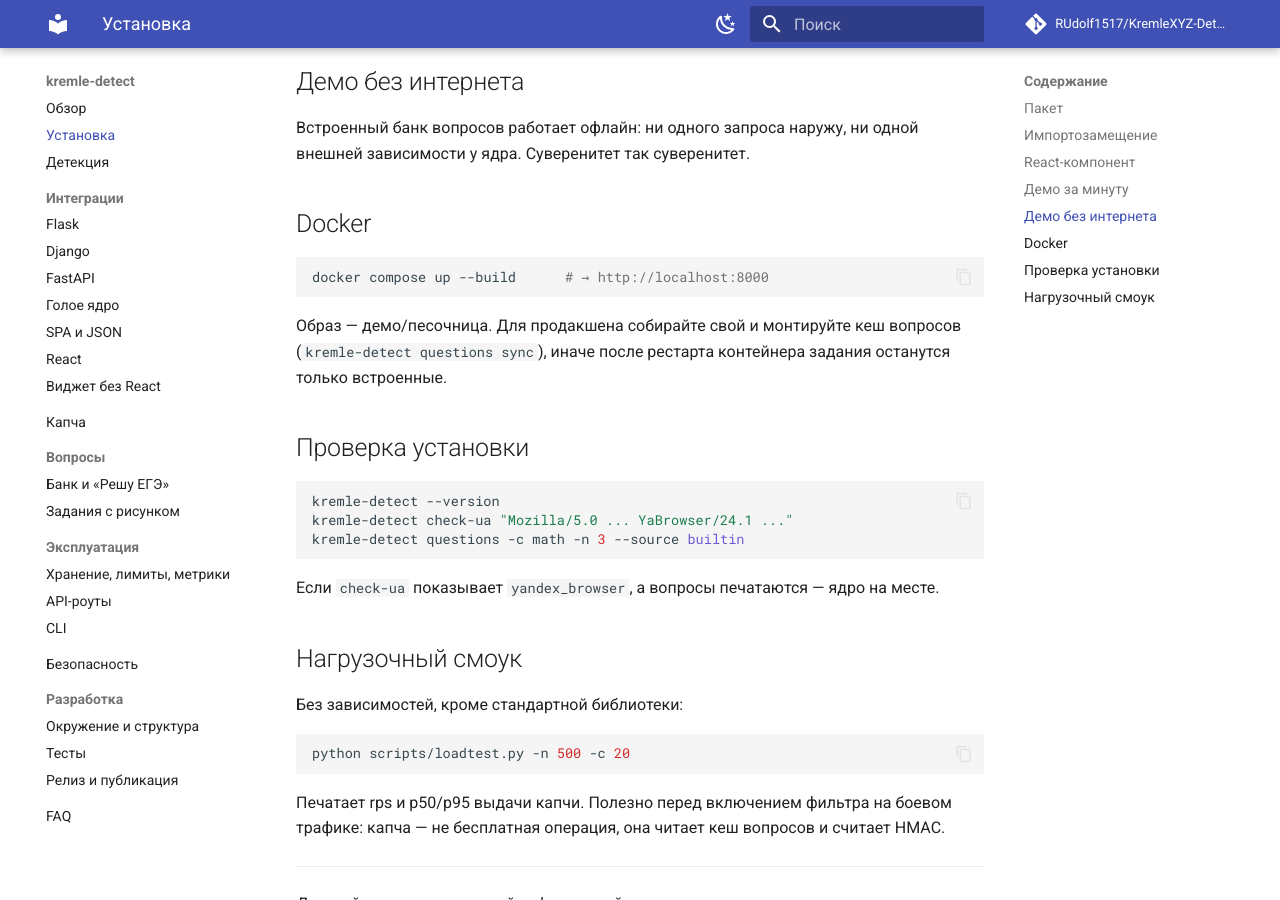
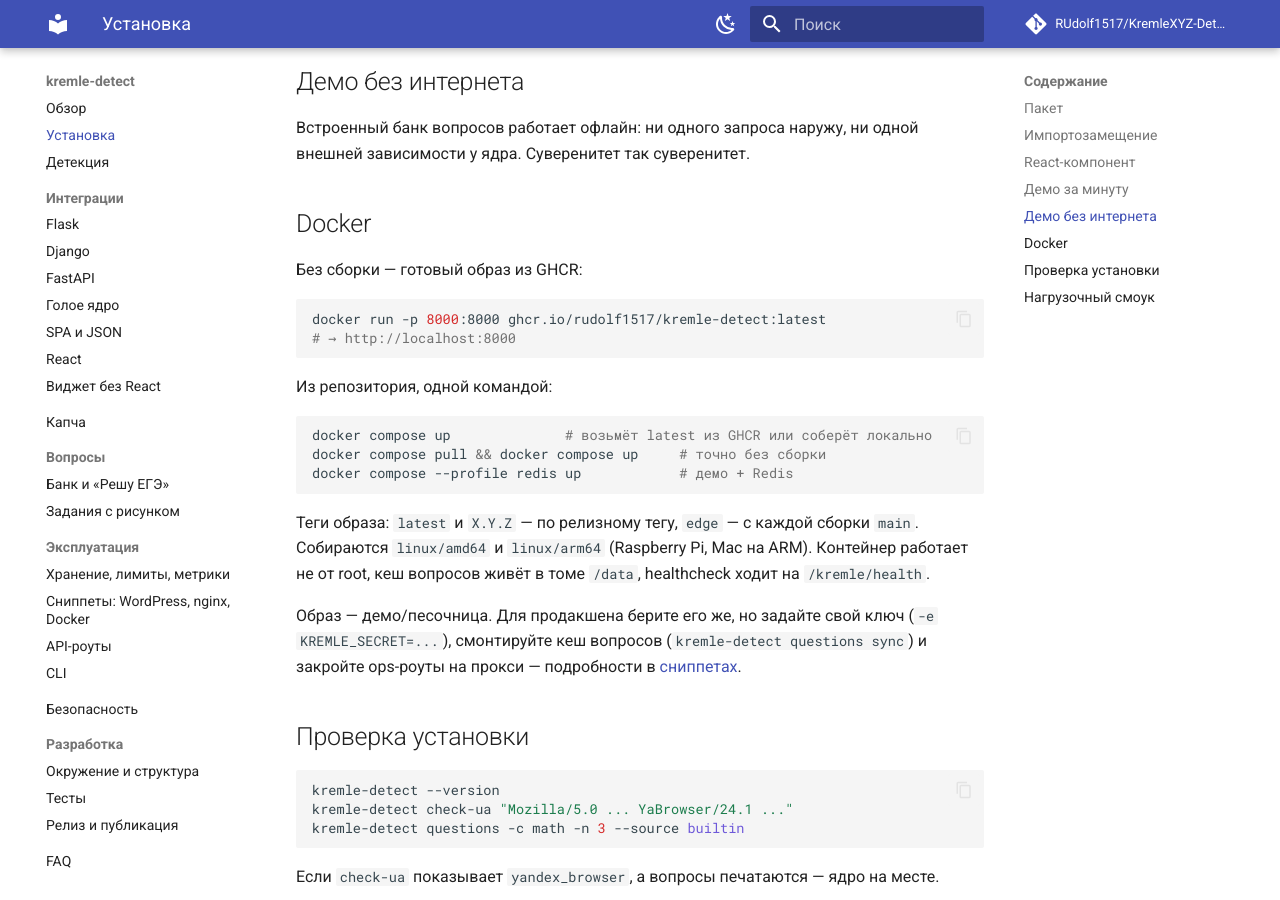
Before and after one commit to RUdolf1517/KremleXYZ-Detect, an MkDocs documentation site: the page built from docs/install.md, in a window 1280 px wide and 900 px high, scrolled down 1930 px. Built offline with MkDocs 1.6.1 and Material for MkDocs 9.7.7, drawn with Linux system fonts in a browser that asks for light colours; comment, search, counter and statistics services are not loaded.

Commit message:
2.11: образ в GHCR и сниппеты установки (WordPress, nginx, Docker, systemd)
- .github/workflows/docker.yml: сборка linux/amd64+arm64 с пуша в main (edge)
  и по тегу (X.Y.Z, latest), после публикации — смоук: /kremle/health, демо,
  виджет внутри образа, не-root;
- Dockerfile: OCI-метки, аргументы версии/ревизии, пользователь kremle (uid
  10001), /data для кеша вопросов, healthcheck без curl;
- docker-compose.yml: image из GHCR с фолбэком на build, KREMLE_SECRET,
  healthcheck;
- demo.py: пустая переменная KREMLE_SECRET больше не роняет демо (ValueError);
- docs/snippets.md: WordPress, nginx (прокси, lim req, капча перед PHP),
  Docker Compose с Redis, systemd; ссылки в README, index и install.

Co-authored-by: arena-agent <297053741+arena-agent@users.noreply.github.com>

````diff
--- a/docs/install.md
+++ b/docs/install.md
@@ -87,13 +87,30 @@ KREMLE_DEMO_POLICY=monitor kremle-detect serve
 
 ## Docker
 
+Без сборки — готовый образ из GHCR:
+
 ```bash
-docker compose up --build      # → http://localhost:8000
+docker run -p 8000:8000 ghcr.io/rudolf1517/kremle-detect:latest
+# → http://localhost:8000
 ```
 
-Образ — демо/песочница. Для продакшена собирайте свой и монтируйте кеш вопросов
-(`kremle-detect questions sync`), иначе после рестарта контейнера задания
-останутся только встроенные.
+Из репозитория, одной командой:
+
+```bash
+docker compose up              # возьмёт latest из GHCR или соберёт локально
+docker compose pull && docker compose up     # точно без сборки
+docker compose --profile redis up            # демо + Redis
+```
+
+Теги образа: `latest` и `X.Y.Z` — по релизному тегу, `edge` — с каждой сборки
+`main`. Собираются `linux/amd64` и `linux/arm64` (Raspberry Pi, Mac на ARM).
+Контейнер работает не от root, кеш вопросов живёт в томе `/data`, healthcheck
+ходит на `/kremle/health`.
+
+Образ — демо/песочница. Для продакшена берите его же, но задайте свой ключ
+(`-e KREMLE_SECRET=...`), смонтируйте кеш вопросов (`kremle-detect questions sync`)
+и закройте ops-роуты на прокси — подробности в
+[сниппетах](snippets.md#docker-compose).
 
 ## Проверка установки
 
--- a/mkdocs.yml
+++ b/mkdocs.yml
@@ -76,6 +76,7 @@ nav:
       - Задания с рисунком: images.md
   - Эксплуатация:
       - Хранение, лимиты, метрики: operations.md
+      - "Сниппеты: WordPress, nginx, Docker": snippets.md
       - API-роуты: api.md
       - CLI: cli.md
   - Безопасность: security.md
````
Also changed, not shown: CHANGELOG.md (+7 -0 lines), README.md (+2 -1 lines), ROADMAP.md (+3 -3 lines), STRUCTURE.md (+3 -2 lines), docker-compose.yml (+17 -3 lines), docs/index.md (+1 -0 lines), docs/snippets.md (added, +204 -0 lines), 5 other files.
